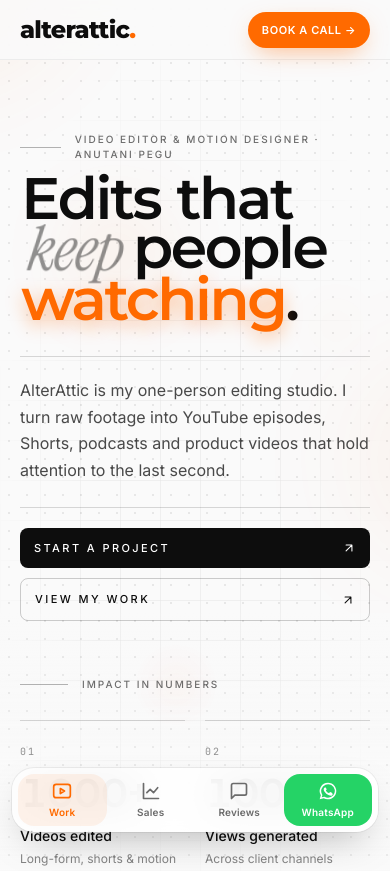
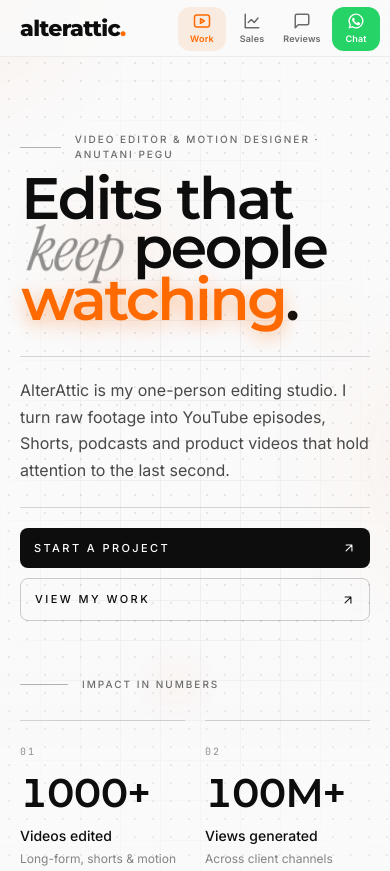
Before and after one commit to Anutani/AlterAttic, a plain HTML site: page public/index.html in a window 390 px wide. Shown: the top 871 px of the page. Drawn offline with Linux system fonts and the light colour scheme.

Commit message:
Phone: move icon bar from bottom into the top header (#9)
Claude-Session: https://claude.ai/code/session_01CbWHb4xB1AaKV392Ywuo4b

Co-authored-by: Claude <noreply@anthropic.com>

```diff
--- a/public/index.html
+++ b/public/index.html
@@ -86,19 +86,21 @@ h1 i,h2 i,h3 i{font-family:var(--serif);font-style:italic;font-weight:400;letter
 body.lock{overflow:hidden}
 
 
-/* phone bottom bar */
+/* phone top icon bar */
 .bnav{display:none}
 @media (max-width:1023px){
   .burger{display:none!important}
-  .top .cta-s{display:inline-flex!important;height:36px;padding:0 14px;font-size:11px}
+  .top .cta-s{display:none!important}
   .wa{display:none!important}
-  body{padding-bottom:calc(84px + env(safe-area-inset-bottom))}
-  .bnav{display:grid;grid-template-columns:repeat(4,1fr);position:fixed;left:12px;right:12px;bottom:calc(12px + env(safe-area-inset-bottom));z-index:45;padding:6px;border-radius:22px;background:rgb(255 255 255 / .88);backdrop-filter:blur(20px) saturate(180%);-webkit-backdrop-filter:blur(20px) saturate(180%);box-shadow:0 0 0 1px rgb(13 13 13 / .06),0 16px 40px -16px rgb(0 0 0 / .35)}
-  .bnav a{display:flex;flex-direction:column;align-items:center;justify-content:center;gap:4px;min-height:52px;border-radius:16px;font-size:10px;font-weight:600;letter-spacing:.02em;color:var(--mute);transition:color .2s,background .2s}
-  .bnav a svg{width:20px;height:20px}
-  .bnav a.on{color:var(--or);background:rgb(var(--orr) / .08)}
-  .bnav a.wa2{color:#fff;background:#25d366}
+  .top{padding:12px 0!important}
+  .top .logo{font-size:22px!important}
+  .bnav{display:flex;align-items:center;gap:2px;position:fixed;top:7px;right:max(10px,calc(var(--pad) - 10px));z-index:55}
+  .bnav a{display:flex;flex-direction:column;align-items:center;justify-content:center;gap:2px;width:48px;height:44px;border-radius:12px;font-size:9px;font-weight:600;letter-spacing:.02em;color:var(--mute);transition:color .2s,background .2s}
+  .bnav a svg{width:18px;height:18px}
+  .bnav a.on{color:var(--or);background:rgb(var(--orr) / .1)}
+  .bnav a.wa2{color:#fff;background:#25d366;margin-left:4px}
 }
+@media (max-width:360px){.bnav a{width:42px}.top .logo{font-size:19px!important}.top{padding:14px 0!important}}
 
 /* hero */
 .hero{position:relative;padding-top:clamp(132px,14vw,224px);padding-bottom:var(--sec);overflow:visible;isolation:isolate}
@@ -586,7 +588,7 @@ body.lock{overflow:hidden}
   <a href="#work"><svg viewBox="0 0 24 24" fill="none" stroke="currentColor" stroke-width="2" stroke-linecap="round" stroke-linejoin="round"><rect x="2" y="4" width="20" height="16" rx="3"></rect><path d="m10 9 5 3-5 3z"></path></svg>Work</a>
   <a href="#case"><svg viewBox="0 0 24 24" fill="none" stroke="currentColor" stroke-width="2" stroke-linecap="round" stroke-linejoin="round"><path d="M3 3v18h18"></path><path d="m7 14 4-4 4 4 5-6"></path></svg>Sales</a>
   <a href="#reviews"><svg viewBox="0 0 24 24" fill="none" stroke="currentColor" stroke-width="2" stroke-linecap="round" stroke-linejoin="round"><path d="M21 15a2 2 0 0 1-2 2H7l-4 4V5a2 2 0 0 1 2-2h14a2 2 0 0 1 2 2z"></path></svg>Reviews</a>
-  <a class="wa2" href="https://wa.me/916900998476?text=Hi%20Anutani%2C%20I'd%20like%20to%20talk%20about%20a%20video%20project." data-wa="msg" target="_blank" rel="noopener"><svg viewBox="0 0 24 24" fill="currentColor"><path d="M12 2a10 10 0 0 0-8.6 15.1L2 22l5-1.3A10 10 0 1 0 12 2zm0 18.2c-1.5 0-3-.4-4.2-1.2l-.3-.2-3 .8.8-2.9-.2-.3A8.2 8.2 0 1 1 12 20.2zm4.5-6.1c-.2-.1-1.5-.7-1.7-.8-.2-.1-.4-.1-.6.1l-.8 1c-.1.2-.3.2-.5.1a6.7 6.7 0 0 1-3.3-2.9c-.2-.4.2-.4.7-1.3.1-.2 0-.3 0-.4l-.8-1.8c-.2-.5-.4-.4-.6-.4h-.5a1 1 0 0 0-.7.3 3 3 0 0 0-.9 2.2 5.2 5.2 0 0 0 1.1 2.7 11.9 11.9 0 0 0 4.6 4c1.7.7 2.4.8 3.2.7.5-.1 1.5-.6 1.8-1.2.2-.6.2-1.1.1-1.2l-.4-.2z"></path></svg>WhatsApp</a>
+  <a class="wa2" href="https://wa.me/916900998476?text=Hi%20Anutani%2C%20I'd%20like%20to%20talk%20about%20a%20video%20project." data-wa="msg" target="_blank" rel="noopener"><svg viewBox="0 0 24 24" fill="currentColor"><path d="M12 2a10 10 0 0 0-8.6 15.1L2 22l5-1.3A10 10 0 1 0 12 2zm0 18.2c-1.5 0-3-.4-4.2-1.2l-.3-.2-3 .8.8-2.9-.2-.3A8.2 8.2 0 1 1 12 20.2zm4.5-6.1c-.2-.1-1.5-.7-1.7-.8-.2-.1-.4-.1-.6.1l-.8 1c-.1.2-.3.2-.5.1a6.7 6.7 0 0 1-3.3-2.9c-.2-.4.2-.4.7-1.3.1-.2 0-.3 0-.4l-.8-1.8c-.2-.5-.4-.4-.6-.4h-.5a1 1 0 0 0-.7.3 3 3 0 0 0-.9 2.2 5.2 5.2 0 0 0 1.1 2.7 11.9 11.9 0 0 0 4.6 4c1.7.7 2.4.8 3.2.7.5-.1 1.5-.6 1.8-1.2.2-.6.2-1.1.1-1.2l-.4-.2z"></path></svg>Chat</a>
 </nav>
 <a class="wa" href="https://wa.me/916900998476?text=Hi%20Anutani%2C%20I'd%20like%20to%20talk%20about%20a%20video%20project." data-wa="msg" aria-label="Message on WhatsApp" target="_blank" rel="noopener"><svg viewBox="0 0 24 24" fill="currentColor"><path d="M12 2a10 10 0 0 0-8.6 15.1L2 22l5-1.3A10 10 0 1 0 12 2zm0 18.2c-1.5 0-3-.4-4.2-1.2l-.3-.2-3 .8.8-2.9-.2-.3A8.2 8.2 0 1 1 12 20.2zm4.5-6.1c-.2-.1-1.5-.7-1.7-.8s-.4-.1-.6.1-.7.8-.8 1-.3.2-.5.1a6.7 6.7 0 0 1-3.3-2.9c-.3-.4.2-.4.6-1.3.1-.1 0-.3 0-.4l-.8-1.8c-.2-.5-.4-.4-.6-.4h-.5a1 1 0 0 0-.7.3 3 3 0 0 0-.9 2.2 5.2 5.2 0 0 0 1.1 2.7 11.9 11.9 0 0 0 4.6 4c1.7.7 2.4.8 3.2.7a2.8 2.8 0 0 0 1.8-1.3 2.3 2.3 0 0 0 .2-1.3c-.1-.1-.3-.2-.5-.3z"></path></svg></a>
 <script>
```
Also changed, not shown: src/index.html (+11 -9 lines).
